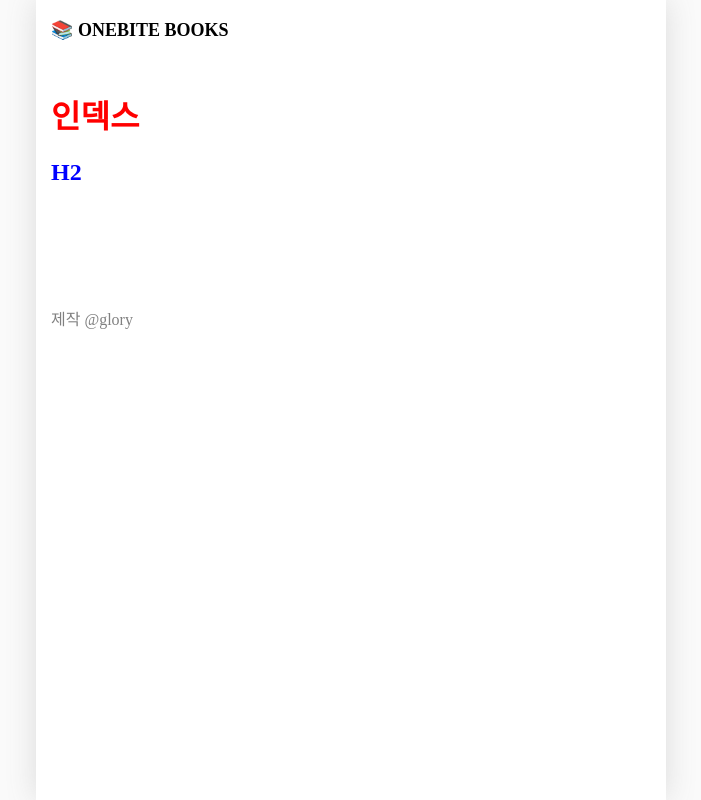
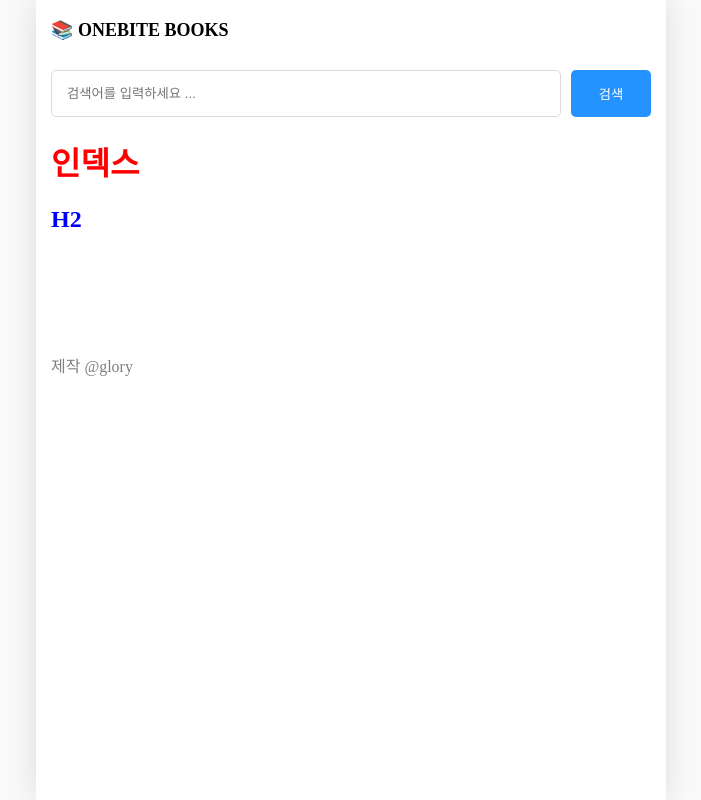
Before and after one commit to 96glory/onebite-book-nextjs, a Next.js app in the folder section02/: page / in a window 1280 px wide. Shown: the whole page, without its empty margins (289-990 px from the left). Built offline with nearby package versions, Linux system fonts and the light colour scheme.

Commit message:
페이지별 레이아웃 설정하기

```diff
--- /dev/null
+++ b/section02/src/components/searchable-layout.module.css
@@ -0,0 +1,21 @@
+.searchbar_container {
+  display: flex;
+  gap: 10px;
+  margin-bottom: 20px;
+}
+
+.searchbar_container > input {
+  flex: 1;
+  padding: 15px;
+  border-radius: 5px;
+  border: 1px solid rgb(220, 220, 220);
+}
+
+.searchbar_container > button {
+  width: 80px;
+  border-radius: 5px;
+  border: none;
+  background-color: rgb(37, 147, 255);
+  color: white;
+  cursor: pointer;
+}
--- /dev/null
+++ b/section02/src/components/searchable-layout.tsx
@@ -0,0 +1,54 @@
+import { useRouter } from 'next/router';
+import {
+  ChangeEvent,
+  KeyboardEvent,
+  ReactNode,
+  useEffect,
+  useState,
+} from 'react';
+import style from './searchable-layout.module.css';
+
+export default function SearchableLayout({
+  children,
+}: {
+  children: ReactNode;
+}) {
+  const router = useRouter();
+  const [search, setSearch] = useState('');
+
+  const q = router.query.q as string;
+
+  useEffect(() => {
+    setSearch(q || '');
+  }, [q]);
+
+  const onChangeSearch = (e: ChangeEvent<HTMLInputElement>) => {
+    setSearch(e.target.value);
+  };
+
+  const onSubmit = () => {
+    if (!search || q === search) return;
+    router.push(`/search?q=${search}`);
+  };
+
+  const onKeyDown = (e: KeyboardEvent<HTMLInputElement>) => {
+    if (e.key === 'Enter') {
+      onSubmit();
+    }
+  };
+
+  return (
+    <div>
+      <div className={style.searchbar_container}>
+        <input
+          value={search}
+          onChange={onChangeSearch}
+          onKeyDown={onKeyDown}
+          placeholder="검색어를 입력하세요 ..."
+        />
+        <button onClick={onSubmit}>검색</button>
+      </div>
+      {children}
+    </div>
+  );
+}
--- a/section02/src/pages/_app.tsx
+++ b/section02/src/pages/_app.tsx
@@ -1,11 +1,18 @@
 import GlobalLayout from '@/components/global-layout';
 import '@/styles/globals.css';
+import { NextPage } from 'next';
 import type { AppProps } from 'next/app';
+import { ReactNode } from 'react';
 
-export default function App({ Component, pageProps }: AppProps) {
-  return (
-    <GlobalLayout>
-      <Component {...pageProps} />
-    </GlobalLayout>
-  );
+type NextPageWithLayout = NextPage & {
+  getLayout?: (page: ReactNode) => ReactNode;
+};
+
+export default function App({
+  Component,
+  pageProps,
+}: AppProps & { Component: NextPageWithLayout }) {
+  const getLayout = Component.getLayout ?? ((page: ReactNode) => page);
+
+  return <GlobalLayout>{getLayout(<Component {...pageProps} />)}</GlobalLayout>;
 }
--- a/section02/src/pages/index.tsx
+++ b/section02/src/pages/index.tsx
@@ -1,4 +1,6 @@
 // CSS module
+import SearchableLayout from '@/components/searchable-layout';
+import { ReactNode } from 'react';
 import style from './index.module.css';
 
 export default function Home() {
@@ -9,3 +11,7 @@
     </>
   );
 }
+
+Home.getLayout = (page: ReactNode) => {
+  return <SearchableLayout>{page}</SearchableLayout>;
+};
--- a/section02/src/pages/search/index.tsx
+++ b/section02/src/pages/search/index.tsx
@@ -1,4 +1,6 @@
+import SearchableLayout from '@/components/searchable-layout';
 import { useRouter } from 'next/router';
+import { ReactNode } from 'react';
 
 export default function Page() {
   const router = useRouter();
@@ -7,3 +9,7 @@
 
   return <h1>Search: {q}</h1>;
 }
+
+Page.getLayout = (page: ReactNode) => {
+  return <SearchableLayout>{page}</SearchableLayout>;
+};
```
Also changed, not shown: 1 other file (tests, documents, lock files or other folders).
